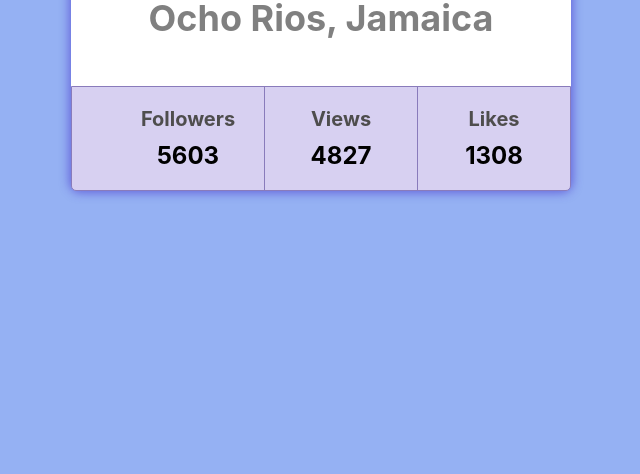
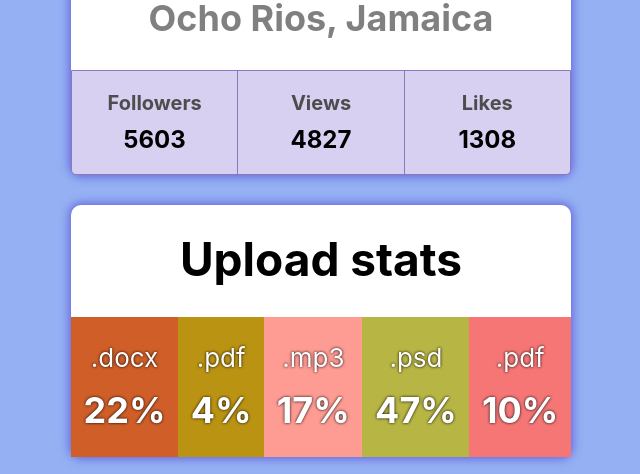
Before and after one commit to PotapenkoAnna/goit-react-hw-01-components, a React (Create React App) app: page / in a window 1280 px wide. Shown: the part 377-851 px from the top of the page, without its empty margins (319-959 px from the left). Before the commit the page ends 800 px from the top, so only its background shows below. Built offline with nearby package versions, Linux system fonts and the light colour scheme.

Commit message:
completed component Statistics

```diff
--- a/src/components/App.jsx
+++ b/src/components/App.jsx
@@ -1,6 +1,9 @@
 import React from 'react';
 import { Profile } from './Profile/Profile';
 import user from '../data/user.json'
+import { Statistics } from './Statistics/Statistics';
+import data from '../data/data.json';
+
 //import css from './App.module.css';
 
 export const App = () => {
@@ -13,7 +16,8 @@ export const App = () => {
         location={user.location}
         avatar={user.avatar}
         stats={user.stats}
-        />
+      />
+      <Statistics title="Upload stats" stats={data} />
       </div>
 
   );
--- a/src/components/Profile/Profile.jsx
+++ b/src/components/Profile/Profile.jsx
@@ -1,5 +1,5 @@
 import React from 'react';
-import css from '../Profile/Profile.module.css';
+import css from './Profile.module.css';
 
 export const Profile = ({ username, tag, location, avatar, stats }) => {
   return (
--- /dev/null
+++ b/src/components/Statistics/Statistics.jsx
@@ -0,0 +1,26 @@
+import React from 'react';
+import css from './Statistics.module.css';
+
+function getRandomHexColor() {
+  return `#${Math.floor(Math.random() * 16777215).toString(16)}`;
+}
+
+export const Statistics = ({ title, stats }) => {
+  return (
+    <section className={css.statistics}>
+      <h2 className={css.title}>{title}</h2>
+      <ul className={css.statList}>
+        {stats.map(stat => (
+          <li
+            className={css.item}
+            key={stat.id}
+            style={{ backgroundColor: getRandomHexColor() }}
+          >
+            <span className={css.label}>{stat.label}</span>
+            <span className={css.percentage}>{stat.percentage}%</span>
+            </li>
+        ))}
+      </ul>
+    </section>
+  );
+};
--- /dev/null
+++ b/src/components/Statistics/Statistics.module.css
@@ -0,0 +1,46 @@
+.statistics {
+  width: 500px;
+  background-color: #fff;
+  box-shadow: 0px 0px 10px 2px rgba(63, 42, 202, 0.548);
+  margin-right: auto;
+  margin-left: auto;
+  margin-bottom: 20px;
+  border-radius: 10px;
+}
+
+.title {
+  font-size: 46px;
+  font-weight: bold;
+  text-align: center;
+  padding-top: 26px;
+  margin-top: 30px;
+  margin-bottom: 30px;
+}
+
+.statList {
+  display: flex;
+  justify-content: space-between;
+}
+
+.item {
+  display: flex;
+  flex-direction: column;
+  align-items: center;
+  flex-grow: 1;
+
+  padding: 10px;
+  color: #fff;
+  text-shadow: 0px 0px 3px #000;
+}
+
+.label {
+  font-size: 26px;
+  margin-top: 15px;
+  margin-bottom: 15px;
+}
+
+.percentage {
+  font-size: 36px;
+  font-weight: bold;
+  margin-bottom: 15px;
+}
--- a/src/index.css
+++ b/src/index.css
@@ -1,4 +1,5 @@
-@import-normalize; /* bring in normalize.css styles */
+@import-normalize;
+/* bring in normalize.css styles */
 
 body {
   background-color: rgb(149, 177, 243);
@@ -15,8 +16,17 @@ code {
     monospace;
 }
 
+h1,
+h2,
+h3,
+h4,
 p {
   margin: 0;
+}
+
+ul {
+  margin: 0;
+  padding: 0;
 }
 
 li {
```
Also changed, not shown: src/components/Profile/Profile.module.css (line endings or trailing spaces).
